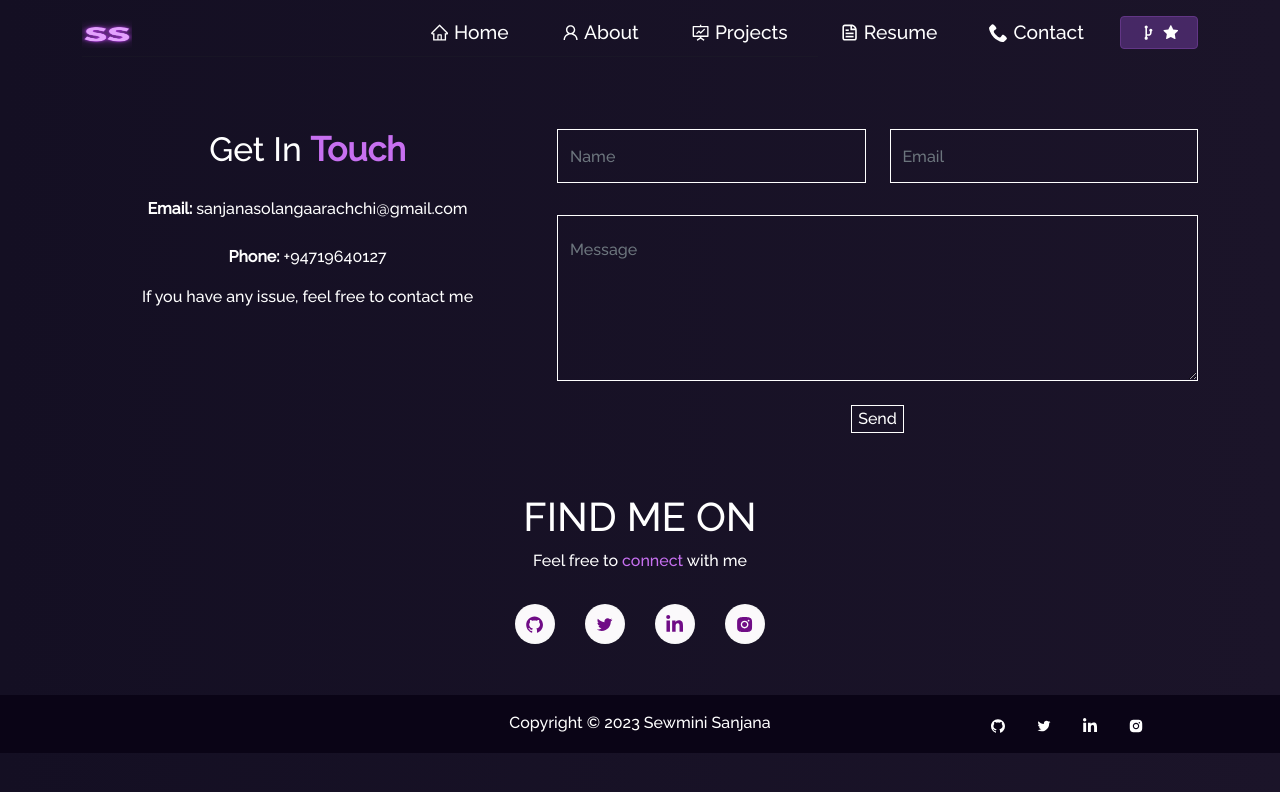
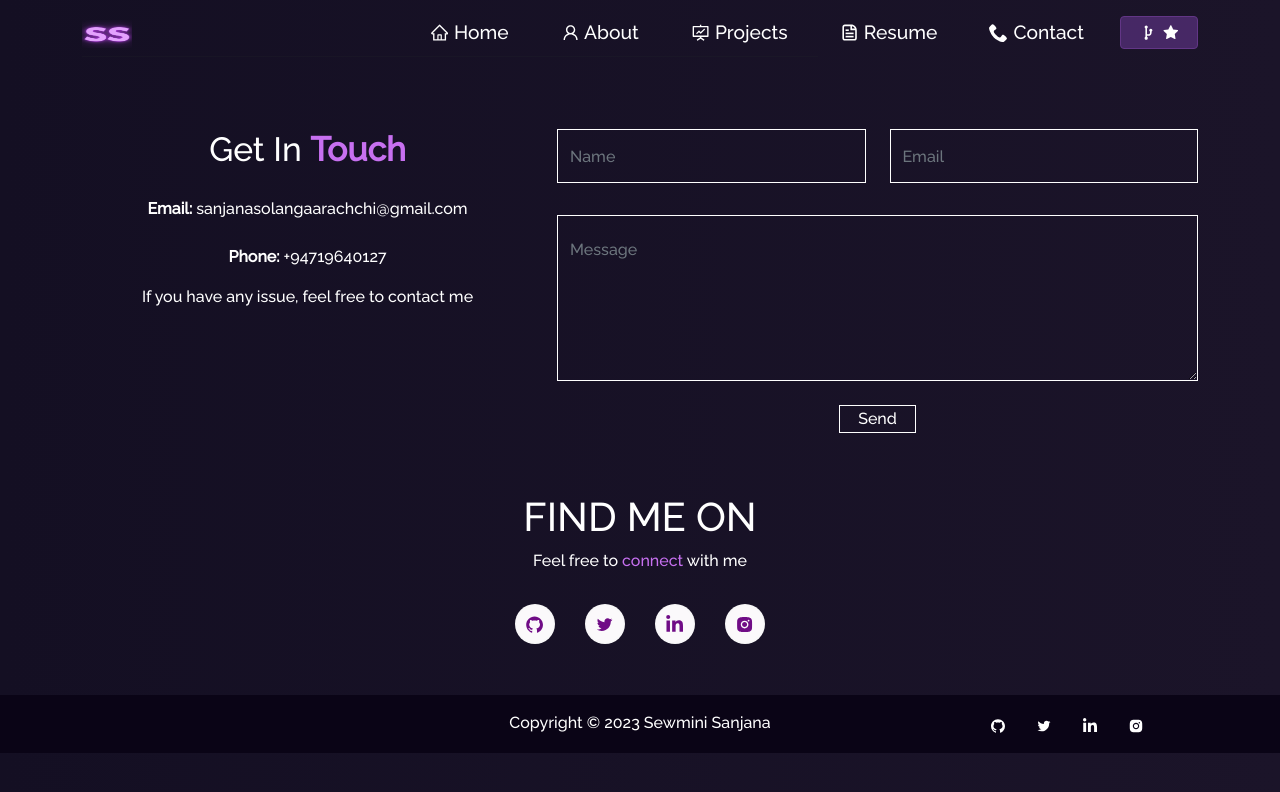
Before and after one commit to SANJANASOLANGA/WebPortfolio, a React (Create React App) app: page /contact in a window 1280 px wide. Shown: the top 792 px of the page. Built offline with nearby package versions, Linux system fonts and the light colour scheme.

Commit message:
Added width for send button

```diff
--- a/src/components/Contact/style.css
+++ b/src/components/Contact/style.css
@@ -14,19 +14,21 @@
     font-family: "Raleway", serif !important;
 }
 
-.btn_ac_btn{
+.btn_ac_btn {
     border: #FFFFFF;
     color: #FFFFFF;
     background-color: var(--bg-color);
     border-radius: 0 !important;
     border: 1px solid #FFFFFF;
     font-family: "Raleway", serif !important;
+    width: 12%;
 }
 
-.contact_details{
+.contact_details {
     font-family: "Raleway", serif !important;
     color: #FFFFFF;
 }
+
 a {
     color: #FFFFFF;
     text-decoration: none;
```
